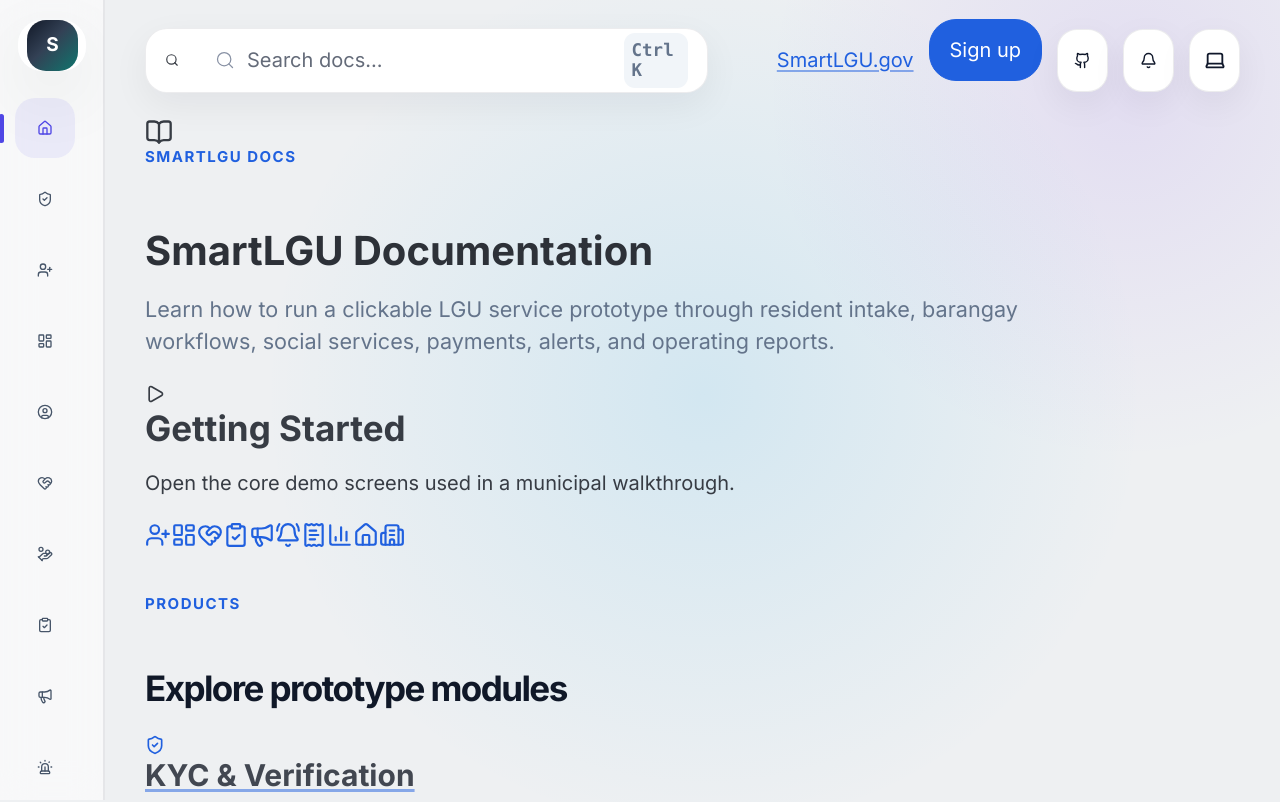
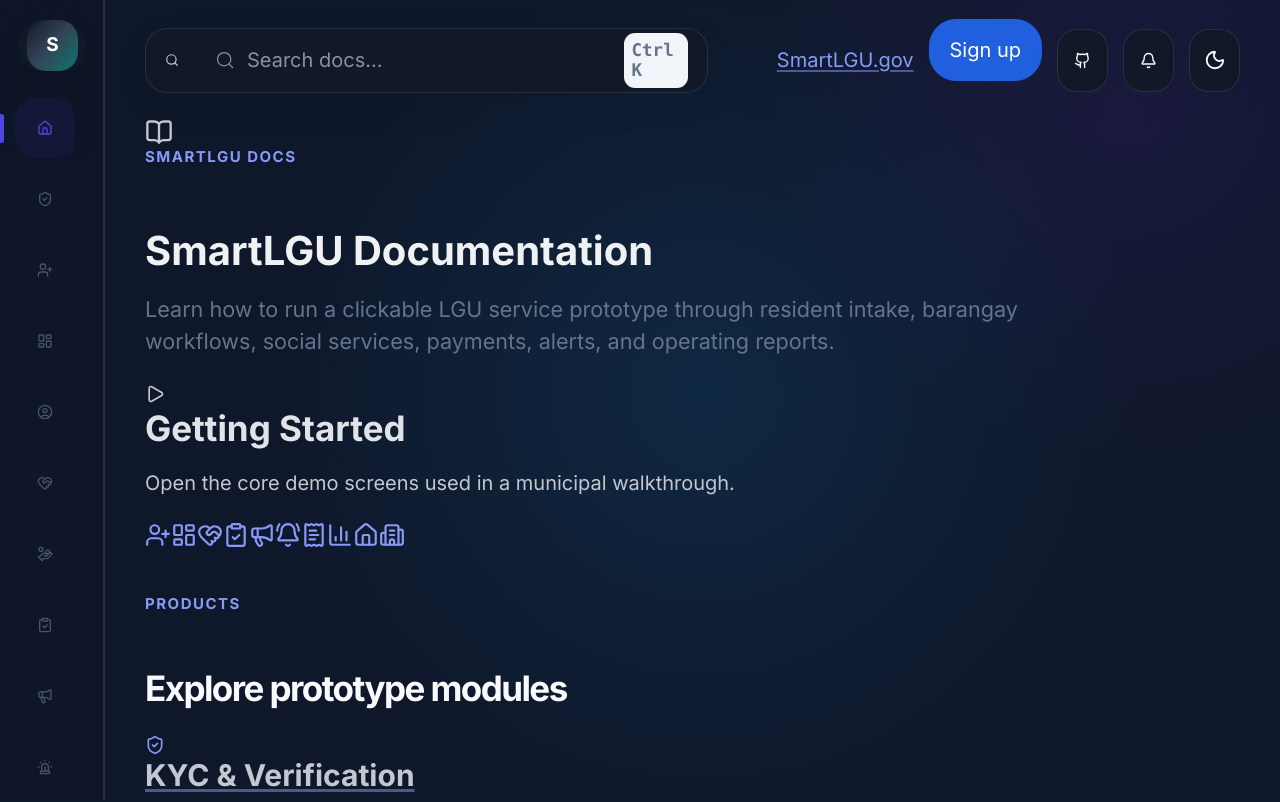
Before and after one commit to trycatchtrader/smartlgu-ca, a React (Vite) app in the folder src/Web/ClientApp/: page / in a window 1280 px wide. Shown: the top 802 px of the page. Built offline with nearby package versions, Linux system fonts and the light colour scheme.

Commit message:
Default prototype to dark docs theme

```diff
--- a/src/Web/ClientApp/src/components/ThemeContext.jsx
+++ b/src/Web/ClientApp/src/components/ThemeContext.jsx
@@ -10,7 +10,7 @@
 
 export function ThemeProvider({ children }) {
   const [theme, setTheme] = useState(
-    () => localStorage.getItem(STORAGE_KEY) || 'auto'
+    () => localStorage.getItem(STORAGE_KEY) || 'dark'
   );
 
   useEffect(() => {
```
